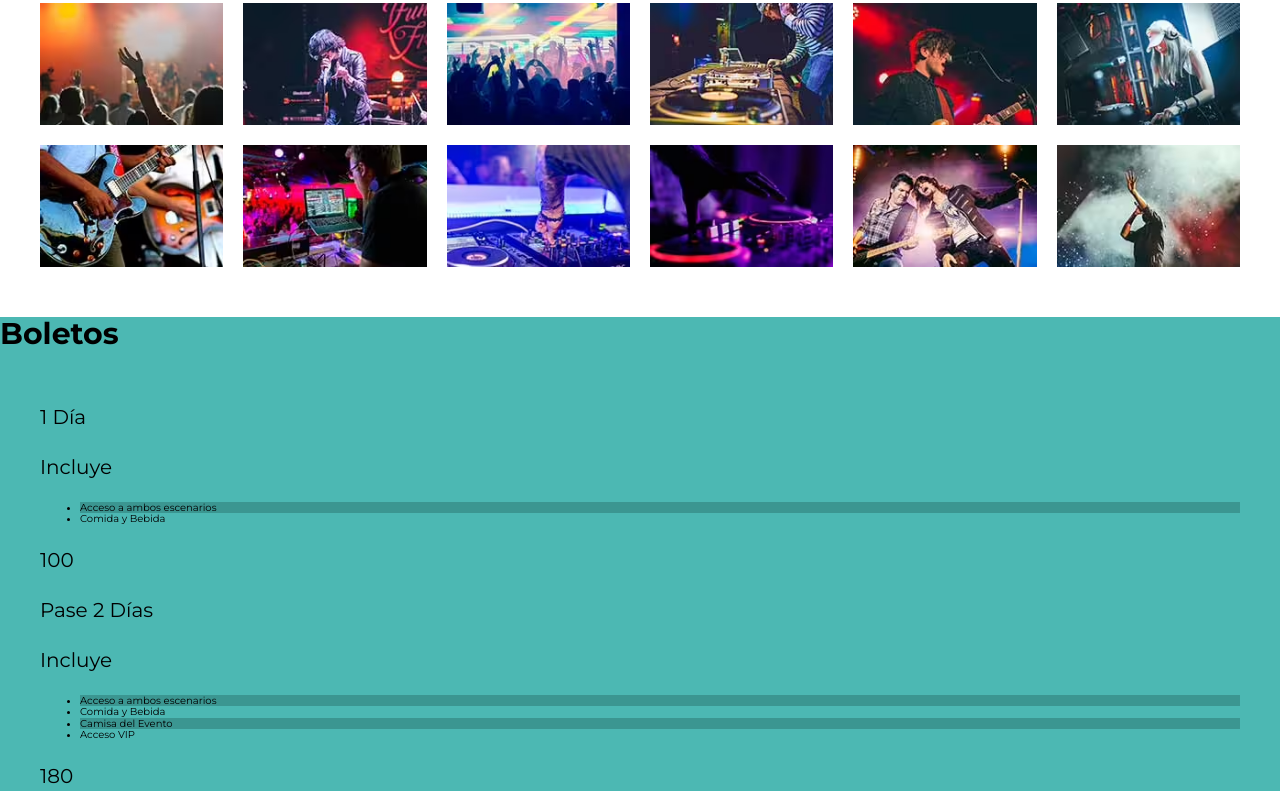
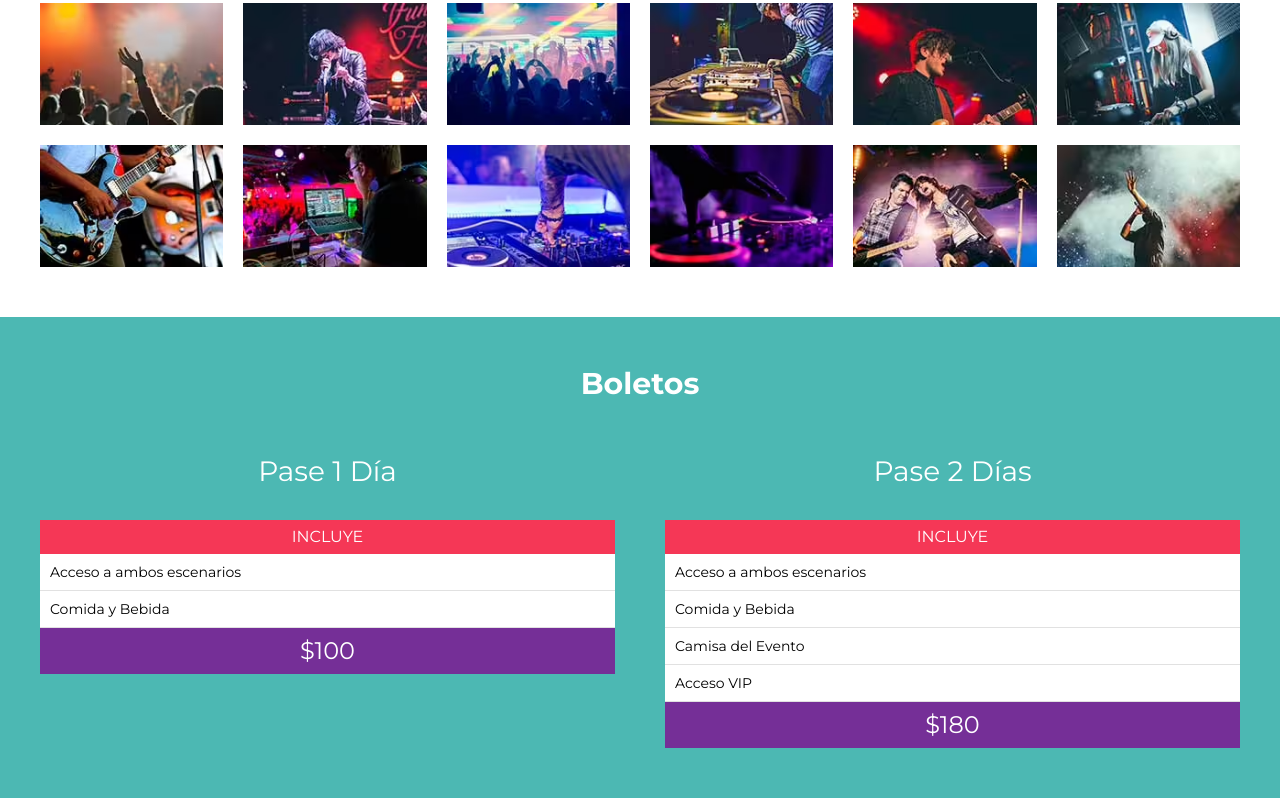
Before and after one commit to Firelx/rockedmfestival, a website: page index.html in a window 1280 px wide. Shown: the part 2641-3452 px from the top of the page. Drawn offline with Linux system fonts and the light colour scheme.

Commit message:
Terminar sección boletos

```diff
--- a/index.html
+++ b/index.html
@@ -146,7 +146,7 @@
 
 			<div class="contenedor contenedor-boletos">
 				<div class="basico pase">
-					<p>1 Día</p>
+					<p class="nombre-pase">Pase 1 Día</p>
 					<header class="pase-header">
 						<p>Incluye</p>
 					</header>
@@ -159,11 +159,11 @@
 					</div>
 
 					<footer class="pase-footer">
-						<p>100</p>
+						<p>$100</p>
 					</footer>
 				</div>
 				<div class="premium pase">
-					<p>Pase 2 Días</p>
+					<p class="nombre-pase">Pase 2 Días</p>
 					<header class="pase-header">
 						<p>Incluye</p>
 					</header>
@@ -178,7 +178,7 @@
 					</div>
 
 					<footer class="pase-footer">
-						<p>180</p>
+						<p>$180</p>
 				</div>
 			</div>
 		</section>
--- a/src/scss/base/_globales.scss
+++ b/src/scss/base/_globales.scss
@@ -14,6 +14,7 @@ html {
 body {
 	font-family: v.$fuente_principal;
 	margin: 0;
+	scrollbar-gutter: stable;
 
 	&.fijar-body {
 		overflow: hidden;
--- a/src/scss/base/_variables.scss
+++ b/src/scss/base/_variables.scss
@@ -8,6 +8,7 @@ $amarillo: #fef46d;
 $morado: #752f97;
 $negro: #000000;
 $blanco: #ffffff;
+$gris: #e1e1e1;
 
 // Tamaños de pantallas para Media Querys
 $telefono: "480px";
--- /dev/null
+++ b/src/scss/layout/_boletos.scss
@@ -0,0 +1,71 @@
+@use 'base/variables' as v;
+@use 'base/mixins' as m;
+
+
+.boletos {
+    padding: 5rem 0;
+
+    h3 {
+        text-align: center;
+        color: v.$blanco;
+        margin-bottom: 2rem;
+    }
+
+    .contenedor-boletos {
+        @include m.tablet {
+            @include m.grid(2, 5rem);
+        }
+    }
+}
+
+.pase {
+
+    .nombre-pase {
+        text-align: center;
+        font-size: 2.8rem;
+        color: v.$blanco;
+    }
+
+    &-header,
+    &-footer {
+        padding: 0.5rem;
+        p {
+            text-align: center;
+            color: v.$blanco;
+            margin: 0;
+        }
+    }
+
+    &-header {
+        background-color: v.$rosa;
+
+        p {
+            text-transform: uppercase;
+            font-size: 1.6rem;
+        }
+    }
+
+    &-body {
+        background-color: v.$blanco;
+
+        ul {
+            @include m.reset-list;
+            li,
+            :nth-child(odd) {
+                background-color: v.$blanco;
+                padding: 1rem;
+                border-bottom: 1px solid v.$gris;
+                font-size: 1.4rem;
+            }
+
+        }
+    }
+
+    &-footer {
+        background-color: v.$morado;
+
+        p {
+            font-size: 2.4rem;
+        }
+    }
+}
--- a/src/scss/layout/_index.scss
+++ b/src/scss/layout/_index.scss
@@ -3,3 +3,4 @@
 @forward 'festival';
 @forward 'lineup';
 @forward 'galeria';
+@forward 'boletos';
```
Also changed, not shown: build/css/app.css, 1 other file.
